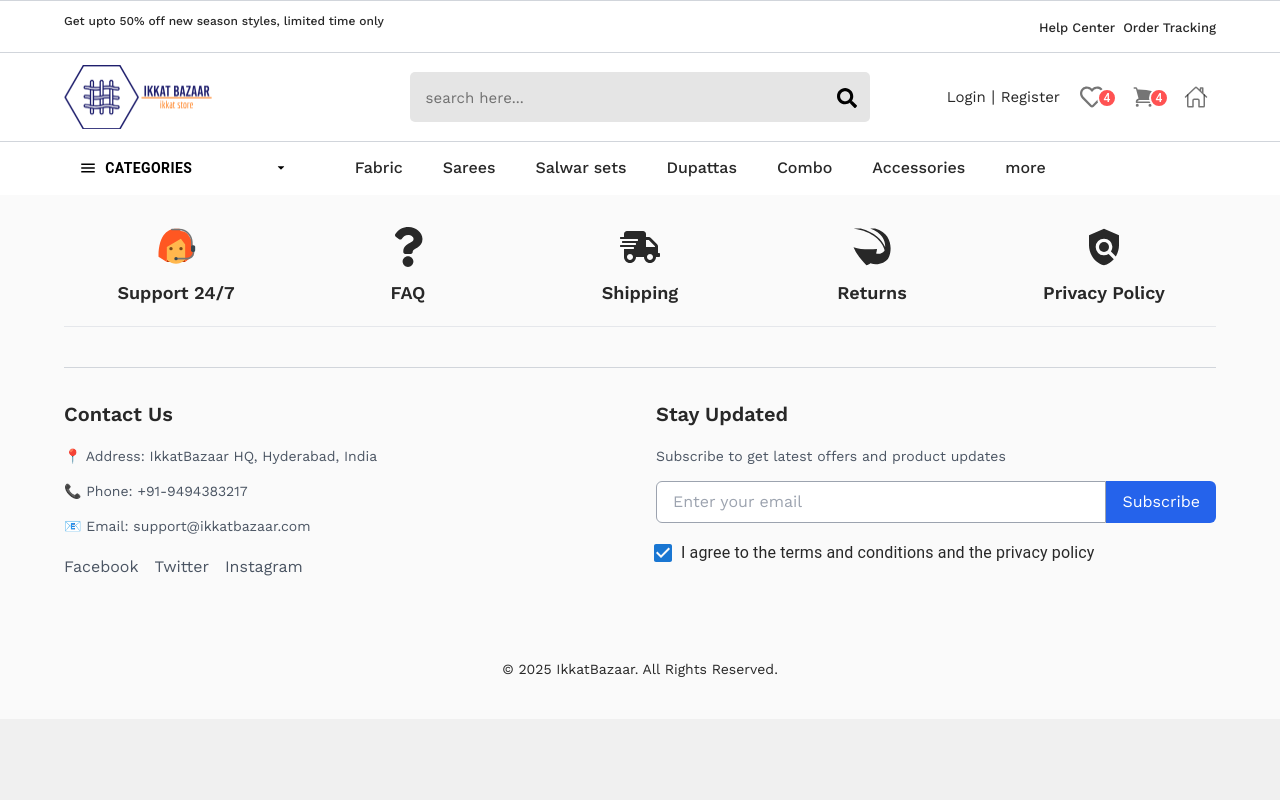
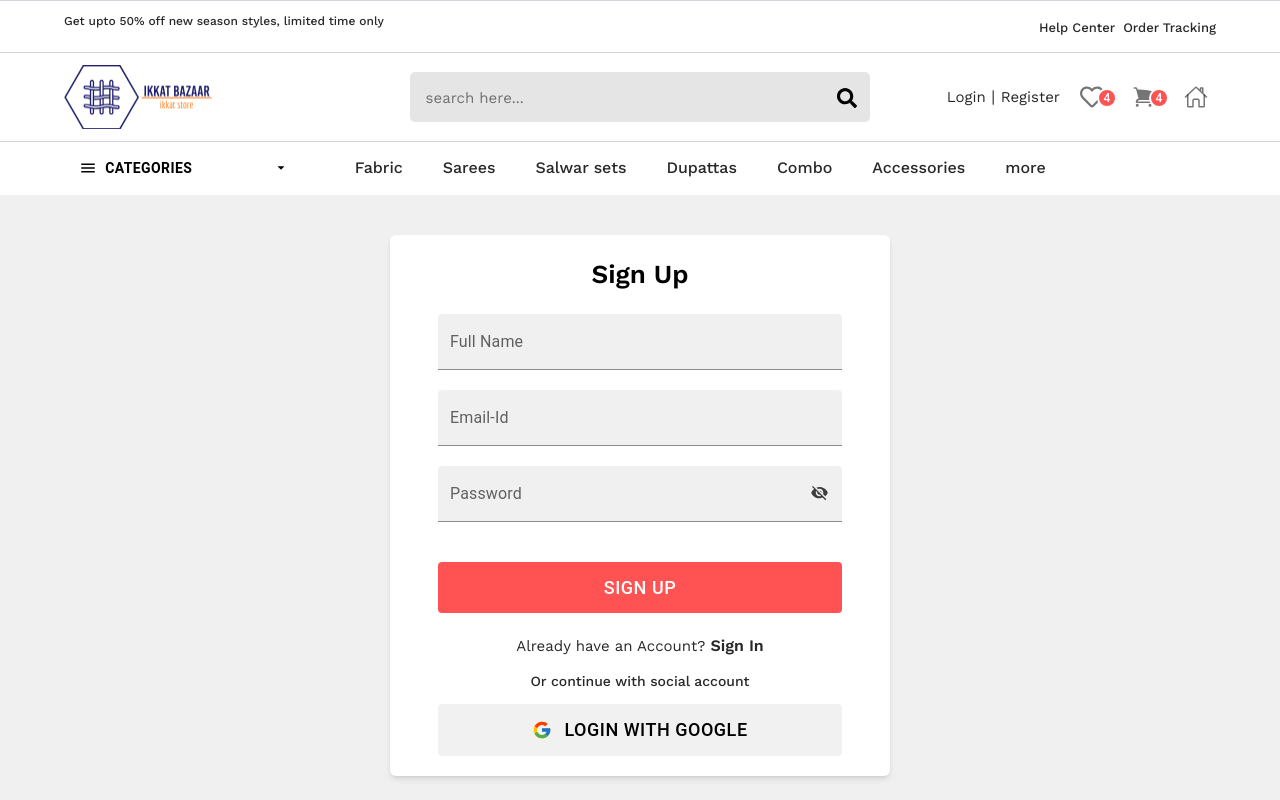
Before and after one commit to Raghuramjella/IkkatBazaar, a React (Vite) app: page /register in a window 1280 px wide. Shown: the top 800 px of the page. Built offline with nearby package versions, Linux system fonts and the light colour scheme.

Commit message:
added login, Register pages

```diff
--- a/src/App.jsx
+++ b/src/App.jsx
@@ -14,6 +14,8 @@ import Slide from '@mui/material/Slide';
 import ProductZoom from './components/ProductZoom';
 import { IoCloseSharp } from "react-icons/io5";
 import ProductDetailsComponent from './components/productDetails'
+import Login from './Pages/Login'
+import Register from './Pages/Register'
 
 const MyContext = createContext();
 
@@ -24,12 +26,9 @@ const Transition = React.forwardRef(function Transition(props, ref) {
 
 function App() {
   const [openProductDetails1, setOpenProductDetails1] = React.useState(false);
-  const [maxWidth, setMaxWidth] = React.useState('lg');
-  const [fullWidth, setFullWidth] = React.useState(true);
+  const [maxWidth,] = React.useState('lg');
+  const [fullWidth,] = React.useState(true);
 
-  const handleClickOpenProductDetails1 = () => {
-    setOpenProductDetails1(true);
-  };
 
   const handleCloseProductDetails1 = () => {
     setOpenProductDetails1(false);
@@ -48,6 +47,8 @@ function App() {
             <Route path='/' exact={true} element={<Home />} />
             <Route path='/productListing' exact={true} element={<ProductListing />} />
             <Route path='/product/:id' exact={true} element={<Product />} />
+            <Route path='/login' exact={true} element={<Login />} />
+            <Route path='/register' exact={true} element={<Register />} />
           </Routes>
           <Footer />
         </MyContext.Provider>
--- /dev/null
+++ b/src/Pages/Login/index.jsx
@@ -0,0 +1,68 @@
+import React, { useState } from 'react'
+import TextField from '@mui/material/TextField';
+import { Button } from '@mui/material';
+import { IoMdEye } from "react-icons/io";
+import { IoMdEyeOff } from "react-icons/io";
+import { FcGoogle } from "react-icons/fc";
+
+
+const Login = () => {
+    const [showPassword, setShowPassword] = useState(false);
+    return (
+        <section className='section py-10'>
+            <div className='container'>
+                <div className='card shadow-md w-[500px] m-auto rounded-md bg-white p-5 px-12'>
+                    <h3 className='text-center text-[26px] text-black'>Sign in</h3>
+
+                    <form className='w-full mt-5'>
+                        <div className='form-group w-full mb-5 relative'>
+                            <TextField
+                                type='email'
+                                id="email"
+                                label="Email-Id"
+                                variant="filled"
+                                className='w-full'
+                            />
+                        </div>
+
+                        <div className='form-group w-full mb-5 relative'>
+                            <TextField
+                                type={showPassword === false ? 'password' : 'text'}
+                                id="password"
+                                label="Password"
+                                variant="filled"
+                                className='w-full'
+                            />
+                            <Button
+                                className='!absolute top-[10px] right-[5px] z-50 !w-[35px] !h-[35px] !min-w-[35px] !rounded-full !text-black'
+                                onClick={() => setShowPassword(!showPassword)}
+                            >
+                                {
+                                    showPassword === true ? <IoMdEye className='text-[20px] opacity-75' /> : <IoMdEyeOff className='text-[20px] opacity-75' />
+                                }
+                            </Button>
+                        </div>
+
+                        <div className='flex items-center justify-between w-full pt-5'>
+                            <a className='link cursor-pointer text-[16px] font-[600]'>Forgot Password?</a>
+                            <p >Not Registered? <a className='link cursor-pointer text-[16px] font-[600]' href='/register'>Sign Up</a></p>
+
+                        </div>
+
+                        <div className='flex items-center w-full mt-3 pt-5 pb-5'>
+                            <Button className='btn-org btn-lg w-full'>Sign in</Button>
+                        </div>
+                        <p className='text-center font-[500]'>Or continue with social account</p>
+                        <Button className='flex gap-3 w-full !bg-[#f1f1f1] btn-lg !text-black'><FcGoogle className='text-[20px]'/>Login with Google</Button>
+
+                    </form>
+
+                </div>
+
+            </div>
+
+        </section>
+    )
+}
+
+export default Login
--- /dev/null
+++ b/src/Pages/Register/index.jsx
@@ -0,0 +1,78 @@
+import React, { useState } from 'react'
+import TextField from '@mui/material/TextField';
+import { Button } from '@mui/material';
+import { IoMdEye } from "react-icons/io";
+import { IoMdEyeOff } from "react-icons/io";
+import { FcGoogle } from "react-icons/fc";
+
+
+const Register = () => {
+    const [showPassword, setShowPassword] = useState(false);
+    return (
+        <section className='section py-10'>
+            <div className='container'>
+                <div className='card shadow-md w-[500px] m-auto rounded-md bg-white p-5 px-12'>
+                    <h3 className='text-center text-[26px] text-black'>Sign Up</h3>
+
+                    <form className='w-full mt-5'>
+                        <div className='form-group w-full mb-5 relative'>
+                            <TextField
+                                type='text'
+                                id="name"
+                                label="Full Name"
+                                variant="filled"
+                                className='w-full'
+                            />
+                        </div>
+
+                        <div className='form-group w-full mb-5 relative'>
+                            <TextField
+                                type='email'
+                                id="email"
+                                label="Email-Id"
+                                variant="filled"
+                                className='w-full'
+                            />
+                        </div>
+
+                        <div className='form-group w-full mb-5 relative'>
+                            <TextField
+                                type={showPassword === false ? 'password' : 'text'}
+                                id="password"
+                                label="Password"
+                                variant="filled"
+                                className='w-full'
+                            />
+                            <Button
+                                className='!absolute top-[10px] right-[5px] z-50 !w-[35px] !h-[35px] !min-w-[35px] !rounded-full !text-black'
+                                onClick={() => setShowPassword(!showPassword)}
+                            >
+                                {
+                                    showPassword === true ? <IoMdEye className='text-[20px] opacity-75' /> : <IoMdEyeOff className='text-[20px] opacity-75' />
+                                }
+                            </Button>
+                        </div>
+
+
+
+                        <div className='flex items-center w-full mt-3 pt-5 pb-5'>
+                            <Button className='btn-org btn-lg w-full'>Sign Up</Button>
+                        </div>
+
+                        <p className='text-center text-[15px]'>Already have an Account? <a className='link cursor-pointer text-[16px] font-[600]' href='/login'>Sign In</a></p>
+
+
+                        <p className='text-center font-[500]'>Or continue with social account</p>
+                        <Button className='flex gap-3 w-full !bg-[#f1f1f1] btn-lg !text-black'><FcGoogle className='text-[20px]' />Login with Google</Button>
+
+                    </form>
+
+                </div>
+
+            </div>
+
+        </section>
+    )
+}
+
+export default Register
--- a/src/index.css
+++ b/src/index.css
@@ -28,6 +28,11 @@ body {
     font-weight: 500;
     font-size: 14px;
     padding: 10px 20px !important;
+}
+
+.btn-lg{
+    font-size: 18px !important;
+    padding: 10px  !important;
 }
 
 .btn-org:hover {
```
